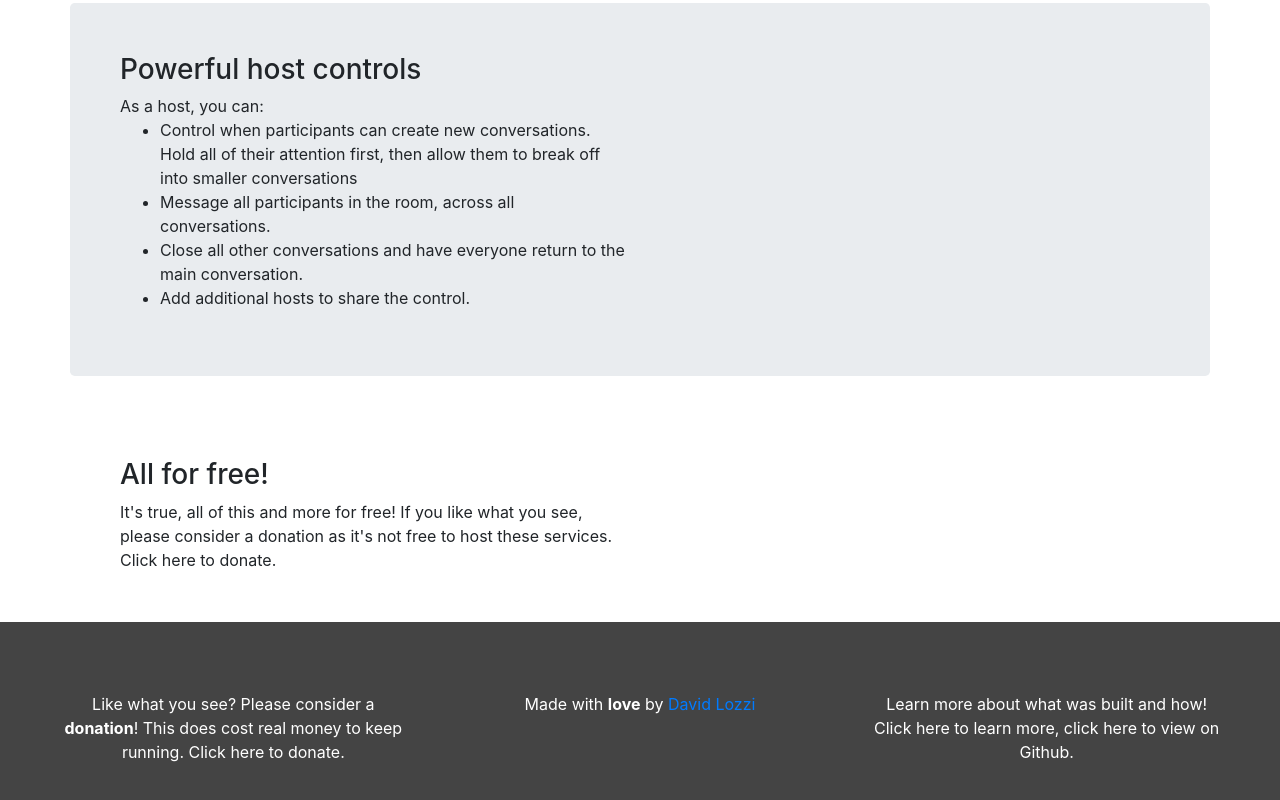
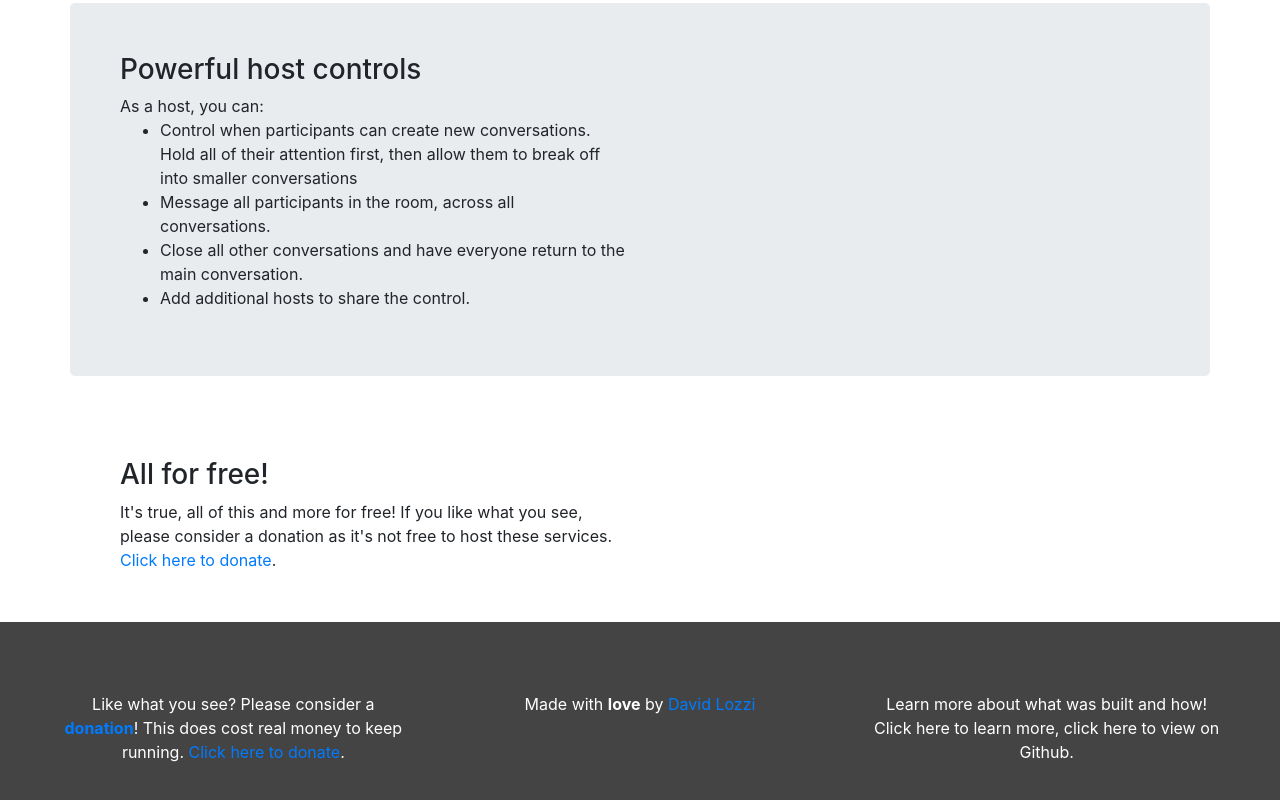
Before and after one commit to DavidLozzi/virtual-happy-hour, a React (Create React App) app: page /1 in a window 1280 px wide. Shown: the part 1315-2115 px from the top of the page. Built offline with nearby package versions, Linux system fonts and the light colour scheme; no server answers.

Commit message:
menu tweaks

```diff
--- a/public/index.html
+++ b/public/index.html
@@ -95,16 +95,15 @@
         <div class="col-md-6">
           <h3>All for free!</h3>
           It's true, all of this and more for free! If you like what you see, please consider a donation as it's not
-          free to host these services. Click here to donate.
+          free to host these services. <a href="https://paypal.me/davidlozzi" target="_blank">Click here to donate</a>.
         </div>
       </div>
     </div>
 
     <div class="container-fluid footer">
       <div class="row">
-        <div class="col-md-4">Like what you see? Please consider a <strong>donation</strong>! This does cost real money
-          to keep running. Click here
-          to donate.
+        <div class="col-md-4">Like what you see? Please consider a <a href="https://paypal.me/davidlozzi" target="_blank"><strong>donation</strong></a>! This does cost real money
+          to keep running. <a href="https://paypal.me/davidlozzi" target="_blank">Click here to donate</a>.
         </div>
         <div class="col-md-4">Made with <strong>love</strong> by <a href="https://davidlozzi.com" target="_blank">David
             Lozzi</a></div>
--- a/src/components/heartmenu/heartmenu.js
+++ b/src/components/heartmenu/heartmenu.js
@@ -13,12 +13,12 @@ const HeartMenu = () => {
 
   const feedback = () => {
     analytics.event('feedback', CATEGORIES.LINKS);
-    window.open('https://paypal.me/davidlozzi');
+    window.open('https://github.com/DavidLozzi/virtual-happy-hour/issues/new?assignees=davidlozzi&labels=feature+request&template=feature_request.md&title=');
   }
 
   const bug = () => {
     analytics.event('bug', CATEGORIES.LINKS);
-    window.open('https://paypal.me/davidlozzi');
+    window.open('https://github.com/DavidLozzi/virtual-happy-hour/issues/new?assignees=davidlozzi&labels=bug&template=bug_report.md&title=');
   }
   const heartButton = React.forwardRef(({ children, onClick }, ref) => (
     <HeartFill
--- a/src/components/hostcontrols/hostcontrols.js
+++ b/src/components/hostcontrols/hostcontrols.js
@@ -14,7 +14,7 @@ import './hostcontrols.scss';
 const HostControls = () => {
   const dispatch = useDispatch();
   const room = useSelector(state => state[RoomName].room);
-  const myEmail = useSelector(state => state[MeName].participant.email);
+  const me = useSelector(state => state[MeName].participant);
   const [showMessageModal, setShowMessageModal] = useState(false);
   const [message, setMessage] = useState('');
 
@@ -51,7 +51,7 @@ const HostControls = () => {
 
   const sendMessage = () => {
     analytics.event('Send Message', CATEGORIES.HOST_CONTROLS);
-    RoomActions.sendMessageToAll(room.roomName, room.conversations[0].participants, message)(dispatch);
+    RoomActions.sendMessageToAll(room.roomName, room.conversations[0].participants, `${message} from ${me.name}`)(dispatch);
     setShowMessageModal(false);
     setMessage('');
   };
@@ -62,7 +62,7 @@ const HostControls = () => {
         room.conversations
           .find(c => c.convoNumber === 0)
           .hosts
-          .find(h => h.email === myEmail) &&
+          .find(h => h.email === me.email) &&
         <Col md={12} id="hostcontrols">
           <ButtonGroup>
             <OverlayTrigger
```
Also changed, not shown: 1 other file (tests, documents, lock files or other folders).
